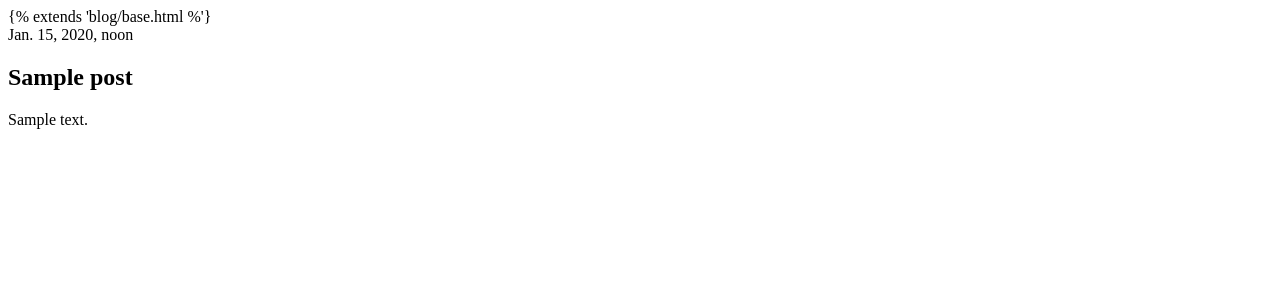
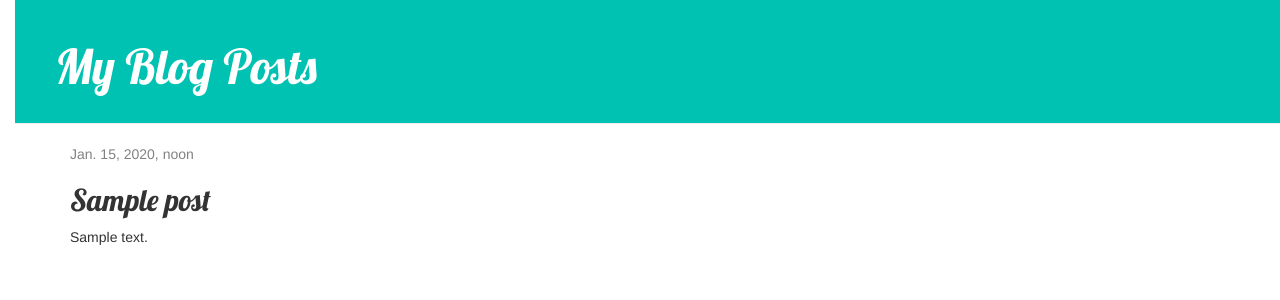
Before and after one commit to thaabg/my-first-blog, a Django app: page /post/1/ in a window 1280 px wide. Shown: the top 300 px of the page. Run offline with Django 3.2, Linux system fonts and the light colour scheme; tables that the repository leaves empty hold one stand-in row (values such as "Sample post"); some libraries are stand-ins or nearby versions.

Commit message:
post detail 2

```diff
--- a/blog/templates/blog/post_detail.html
+++ b/blog/templates/blog/post_detail.html
@@ -1,4 +1,4 @@
-{% extends 'blog/base.html %'}
+{% extends 'blog/base.html' %}
 
 {% block content %}
     <div class="post">
--- a/blog/templates/blog/post_list.html
+++ b/blog/templates/blog/post_list.html
@@ -6,7 +6,7 @@
             <div class="date">
                 <p>published: {{post.published_date}}</p>
             </div>
-            <h2><a href="{% url 'post_detail' pk=post.pk %">{{post.title}}</a></h2>
+            <h2><a href="{% url 'post_detail' pk=post.pk %}">{{post.title}}</a></h2>
             <p>{{ post.text|linebreaksbr }}</p>
         </div>
     {% endfor %}
```
